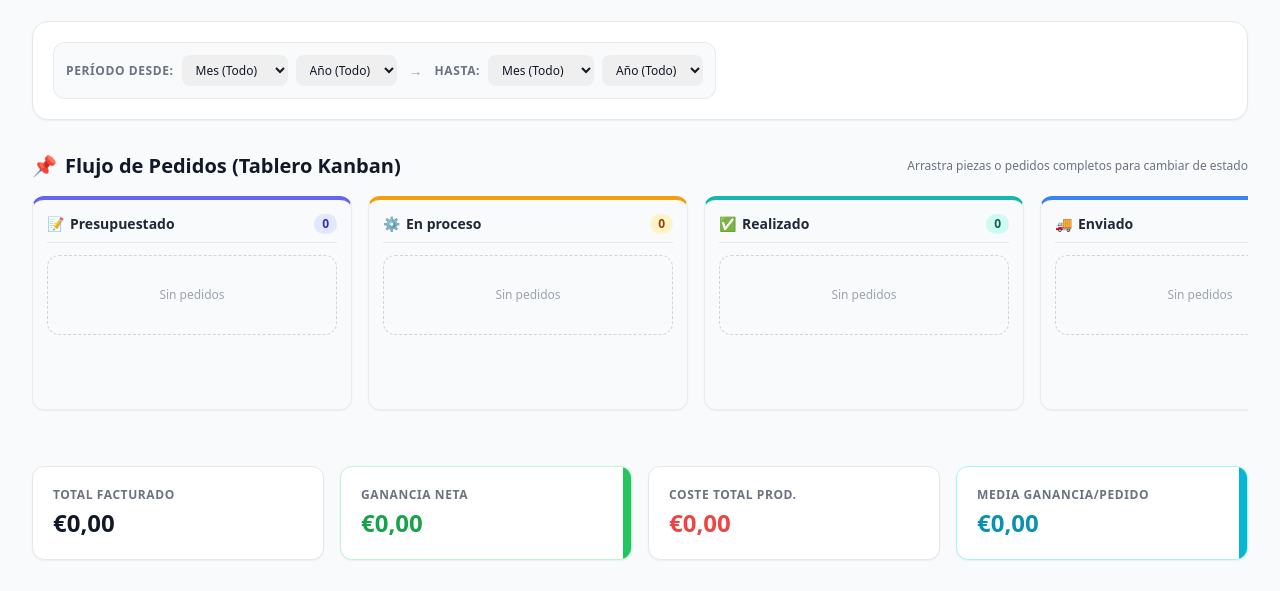
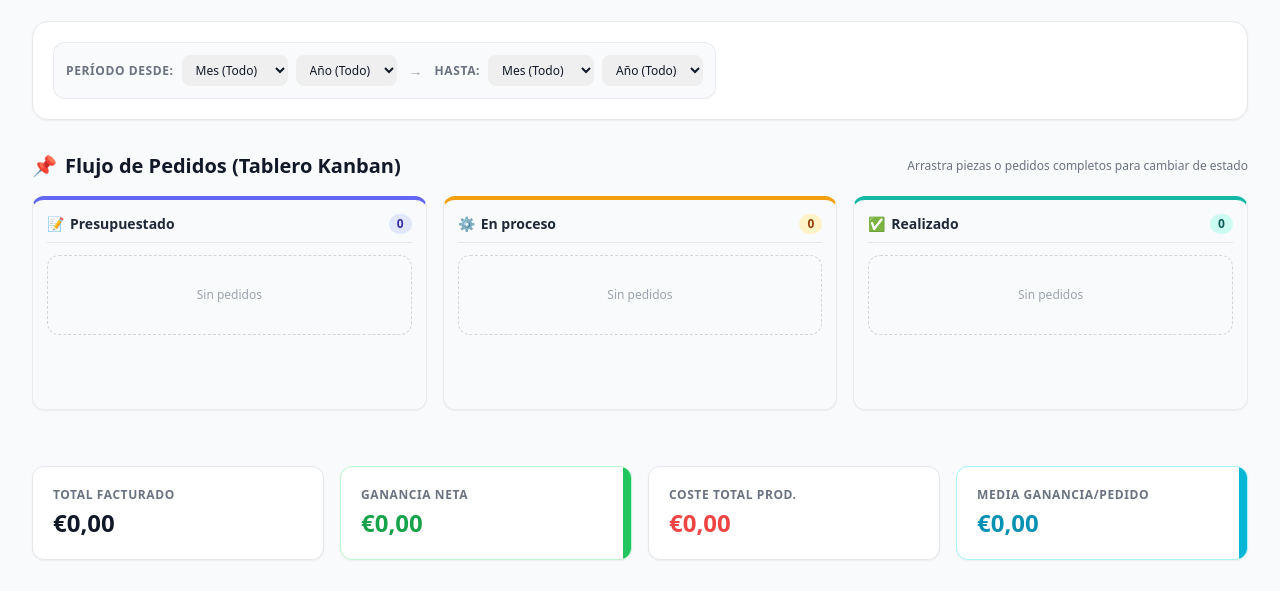
Before and after one commit to MrEhDev/ProPrint3d, a Django app: page /crm/ in a window 1280 px wide. Shown: the part 160-751 px from the top of the page. Run offline with Django 5.2, Linux system fonts and the light colour scheme; the visitor is signed in with stand-in values (Sample User, id 1); data that the repository does not hold is empty; some libraries are stand-ins or nearby versions.

Commit message:
feat: ensanchar columnas de kanban a 3 en pantalla completa y 2 en pantalla dividida

```diff
--- a/templates/crm_dashboard.html
+++ b/templates/crm_dashboard.html
@@ -17,6 +17,30 @@
     .order-row:hover {
         z-index: 40 !important;
         position: relative;
+    }
+
+        /* Anchos responsivos de columnas Kanban: 3 en pantalla completa, 2 en pantalla dividida */
+    .kanban-board {
+        display: flex;
+        overflow-x: auto;
+        gap: 1rem;
+        padding-bottom: 1rem;
+    }
+    .kanban-col {
+        flex: 0 0 85vw;
+        max-width: 340px;
+    }
+    @media (min-width: 640px) {
+        .kanban-col {
+            flex: 0 0 calc((100% - 1rem) / 2);
+            max-width: none;
+        }
+    }
+    @media (min-width: 1024px) {
+        .kanban-col {
+            flex: 0 0 calc((100% - 2rem) / 3);
+            max-width: none;
+        }
     }
 
     /* Estilos de compresión para tarjetas Kanban */
@@ -157,10 +181,10 @@
                 estado</span>
         </div>
 
-        <div class="flex overflow-x-auto space-x-4 pb-4 kanban-board">
+        <div class="flex overflow-x-auto gap-4 pb-4 kanban-board">
             {% for status_name, group_orders in kanban_columns.items %}
             <!-- Columna Kanban: {{ status_name }} -->
-            <div class="flex-none w-80 bg-gray-50/90 dark:bg-gray-800/40 rounded-xl p-3.5 kanban-col border border-gray-200/80 dark:border-gray-700/60 shadow-sm
+            <div class="flex-none bg-gray-50/90 dark:bg-gray-800/40 rounded-xl p-3.5 kanban-col border border-gray-200/80 dark:border-gray-700/60 shadow-sm
                 {% if status_name == 'Presupuestado' %}border-t-4 border-t-indigo-500
                 {% elif status_name == 'En proceso' %}border-t-4 border-t-amber-500
                 {% elif status_name == 'Realizado' %}border-t-4 border-t-teal-500
```
